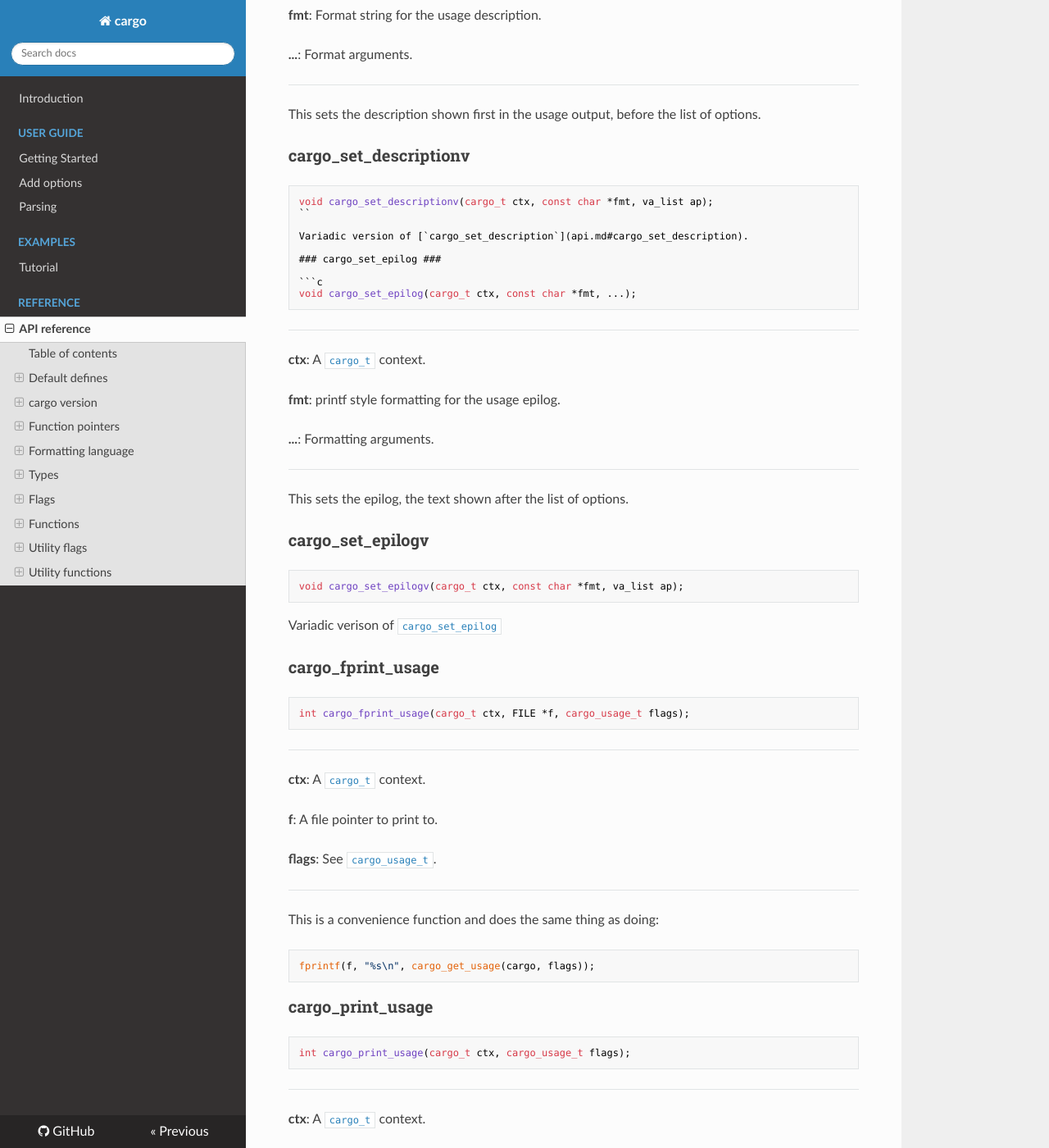
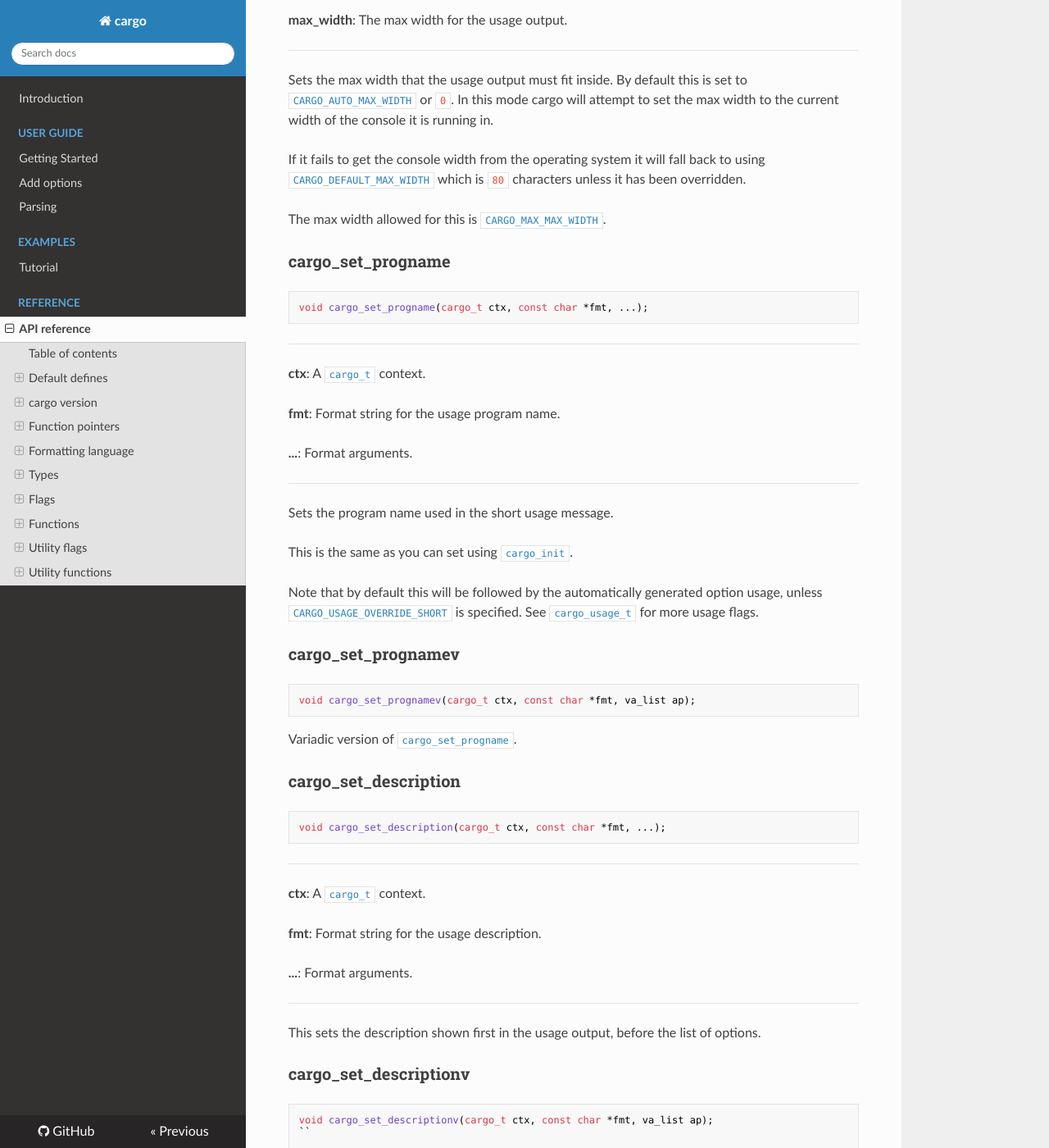
Before and after one commit to JoakimSoderberg/cargo, an MkDocs documentation site: the page built from docs/api.md, in a window 1280 px wide and 1400 px high, scrolled down 31343 px. Shown: the whole window at 82% size. Built offline with MkDocs 1.6.1, drawn with Linux system fonts in a browser that asks for light colours; nearby versions of some CDN libraries; old or Windows-style settings are respelled for this version of MkDocs; some of the changed text lies outside the part shown.

Commit message:
Enable overriding short usage completely.
USing the cargo_usage_t flag CARGO_USAGE_OVERRIDE_SHORT

````diff
--- a/docs/api.md
+++ b/docs/api.md
@@ -27,7 +27,7 @@ This can also be changed using the function [`cargo_set_option_count_hint`](api.
 
 ### `CARGO_DEFAULT_MAX_WIDTH` ###
 
-The default max width for the usage output if we cannot get the console width from the operating system. By default the max width is set to [`CARGO_AUTO_MAX_WIDTH`](api.md#CARGO_AUTO_MAX_WIDTH).
+The default max width for the usage output if we cannot get the console width from the operating system. By default the max width is set to [`CARGO_AUTO_MAX_WIDTH`](api.md#cargo_auto_max_width).
 
 This is used by [`cargo_set_max_width`](api.md#cargo_set_max_width).
 
@@ -416,6 +416,11 @@ Hides the epilog.
 #### `CARGO_USAGE_HIDE_SHORT` ####
 Hide the short usage information but show the rest.
 
+#### `CARGO_USAGE_OVERRIDE_SHORT` ####
+The program name specified in [`cargo_init`](api.md#cargo_init) overrides the automatically generated short usage.
+
+#### `CARGO_USAGE_NO_STRIP_PROGNAME` ####
+By default the program name passed to [`cargo_init`](api.md#cargo_init) will have the path stripped from it so that `/usr/bin/program` becomes simple `program`.
 
 ### cargo_option_flags_t ###
 
@@ -462,7 +467,7 @@ By default none of the options in a mutex group is required.
 
 This flag will require that at one of the members of the group is specified (but only one of course), otherwise an error is given.
 
-Note that you probably want to make sure that the [`CARGO_OPT_NOT_REQUIRED`](api.md#CARGO_OPT_NOT_REQUIRED) flag is set for all options that are part of the mutex group, otherwise you will get conflicting requirements.
+Note that you probably want to make sure that the [`CARGO_OPT_NOT_REQUIRED`](api.md#cargo_opt_not_required) flag is set for all options that are part of the mutex group, otherwise you will get conflicting requirements.
 
 #### `CARGO_MUTEXGRP_GROUP_USAGE` ####
 By default any members that are part of a mutex group are not shown together, but rather in whatever order they were added in.
@@ -595,6 +600,10 @@ int cargo_init(cargo_t *ctx, cargo_flags_t flags, const char *progname, ...);
 
 Initializes a [`cargo_t`](api.md#cargo_t) context. See [Initializing cargo](api.md#initializing_cargo) for an example. You need to free this context using [`cargo_destroy`](api.md#cargo_destroy).
 
+The program name passed will be displayed in the short usage part. You can format this using `printf` formatting. This can also be set using [`cargo_set_progname`](api.md#cargo_set_progname).
+
+If you want to specify your own short usage instead of the one cargo generates automatically you can set the usage_flag [`CARGO_USAGE_OVERRIDE_SHORT`](api.md#cargo_usage_override_short) when calling [`cargo_get_usage`](api.md#cargo_get_usage) and friends, as well as for [`cargo_set_internal_usage_flags`](api.md#cargo_set_internal_usage_flags).
+
 ---
 
 **Return value**: -1 on fatal error. 0 on success.
@@ -715,7 +724,7 @@ This can be used to add an alias to an option name. So if you have an option wit
 ret = cargo_add_alias(cargo, "--option", "-o");
 ```
 
-Note that you can have max [`CARGO_NAME_COUNT - 1`](api.md#CARGO_NAME_COUNT) aliases for an option name.
+Note that you can have max [`CARGO_NAME_COUNT - 1`](api.md#cargo_name_count) aliases for an option name.
 
 Also note that this is usually best done directly when calling [`cargo_add_option`](api.md#cargo_add_option) instead.
 
@@ -1016,7 +1025,7 @@ This sets the internal usage flags used when cargo automatically outputs errors
 
 These are the same flags that you set when calling [`cargo_get_usage`](api.md#cargo_get_usage).
 
-By default on an error only the short usage is shown together with the error. If you want the long error you would set [`CARGO_USAGE_FULL_USAGE`](api.md#CARGO_USAGE_FULL_USAGE) flag here. Or any of the [`cargo_usage_t`](api.md#cargo_usage_t) flags to customize the output.
+By default on an error only the short usage is shown together with the error. If you want the long error you would set [`CARGO_USAGE_FULL_USAGE`](api.md#cargo_usage_full_usage) flag here. Or any of the [`cargo_usage_t`](api.md#cargo_usage_t) flags to customize the output.
 
 ### cargo_parse ###
 
@@ -1066,7 +1075,7 @@ For errors a negative value is always returned, however instead of simply using
 
 For example if the reason for the failed parse is that unknown options where found, [`CARGO_PARSE_UNKNOWN_OPTS`](api.md#-1-cargo_parse_unknown_opts) will be returned, and you can use that knowledge to get the list of unknown options using [`cargo_get_unknown`](api.md#cargo_get_unknown).
 
-Note that by default cargo adds a `--help` option. When this is specified in a command line cargo will return [`CARGO_PARSE_SHOW_HELP`](api.md#CARGO_PARSE_SHOW_HELP) which is defined as `1`, so that you know that you should quit the program even though no error occurred. This will not happen if the [`CARGO_NO_AUTOHELP`](api.md#CARGO_NO_AUTOHELP) flag is set in [`cargo_init`](api.md#cargo_init).
+Note that by default cargo adds a `--help` option. When this is specified in a command line cargo will return [`CARGO_PARSE_SHOW_HELP`](api.md#cargo_parse_show_help) which is defined as `1`, so that you know that you should quit the program even though no error occurred. This will not happen if the [`CARGO_NO_AUTOHELP`](api.md#cargo_no_autohelp) flag is set in [`cargo_init`](api.md#cargo_init).
 
 
 ### cargo_set_prefix ###
@@ -1083,7 +1092,7 @@ void cargo_set_prefix(cargo_t ctx, const char *prefix_chars);
 
 ---
 
-This will set the prefix characters that cargo will use. By default this is set to [`CARGO_DEFAULT_PREFIX`](api.md#CARGO_DEFAULT_PREFIX) which is `"-"` unless it has been overriden in `"cargo_config.h"`.
+This will set the prefix characters that cargo will use. By default this is set to [`CARGO_DEFAULT_PREFIX`](api.md#cargo_default_prefix) which is `"-"` unless it has been overriden in `"cargo_config.h"`.
 
 For instance you can allow both `"-"` and `"+"` by setting this to `"-+"`. So then you can add an option such as `"--option"` or `"++option"`.
 
@@ -1101,11 +1110,41 @@ void cargo_set_max_width(cargo_t ctx, size_t max_width);
 
 ---
 
-Sets the max width that the usage output must fit inside. By default this is set to [`CARGO_AUTO_MAX_WIDTH`](api.md#CARGO_AUTO_MAX_WIDTH) or `0`. In this mode cargo will attempt to set the max width to the current width of the console it is running in.
-
-If it fails to get the console width from the operating system it will fall back to using [`CARGO_DEFAULT_MAX_WIDTH`](api.md#CARGO_DEFAULT_MAX_WIDTH) which is `80` characters unless it has been overridden.
-
-The max width allowed for this is [`CARGO_MAX_MAX_WIDTH`](api.md#CARGO_MAX_MAX_WIDTH).
+Sets the max width that the usage output must fit inside. By default this is set to [`CARGO_AUTO_MAX_WIDTH`](api.md#cargo_auto_max_width) or `0`. In this mode cargo will attempt to set the max width to the current width of the console it is running in.
+
+If it fails to get the console width from the operating system it will fall back to using [`CARGO_DEFAULT_MAX_WIDTH`](api.md#cargo_default_max_width) which is `80` characters unless it has been overridden.
+
+The max width allowed for this is [`CARGO_MAX_MAX_WIDTH`](api.md#cargo_max_max_width).
+
+### cargo_set_progname ###
+
+```c
+void cargo_set_progname(cargo_t ctx, const char *fmt, ...);
+```
+
+---
+
+**ctx**: A [`cargo_t`](api.md#cargo_t) context.
+
+**fmt**: Format string for the usage program name.
+
+**...**: Format arguments.
+
+---
+
+Sets the program name used in the short usage message.
+
+This is the same as you can set using [`cargo_init`](api.md#cargo_init).
+
+Note that by default this will be followed by the automatically generated option usage, unless [`CARGO_USAGE_OVERRIDE_SHORT`](api.md#cargo_usage_override_short) is specified. See [`cargo_usage_t`](api.md#cargo_usage_t) for more usage flags.
+
+### cargo_set_prognamev ###
+
+```c
+void cargo_set_prognamev(cargo_t ctx, const char *fmt, va_list ap);
+```
+
+Variadic version of [`cargo_set_progname`](api.md#cargo_set_progname).
 
 ### cargo_set_description ###
 
@@ -1692,7 +1731,7 @@ cargo has a set of predefined colors with the `CARGO_COLOR_*` macros. But any AN
 
 Note that cargo internally also supports outputting these ANSI colors on **Windows** which does not have native ANSI console color support normally.
 
-If you prefer to return the output the result without any colors applied you can pass the [`CARGO_FPRINT_NOCOLOR`](api.md#CARGO_FPRINT_NOCOLOR) flag.
+If you prefer to return the output the result without any colors applied you can pass the [`CARGO_FPRINT_NOCOLOR`](api.md#cargo_fprint_nocolor) flag.
 
 ### cargo_get_fprintl_args ###
 
````
Also changed, not shown: docs/adding.md (+7 -7 lines), 2 other files.
